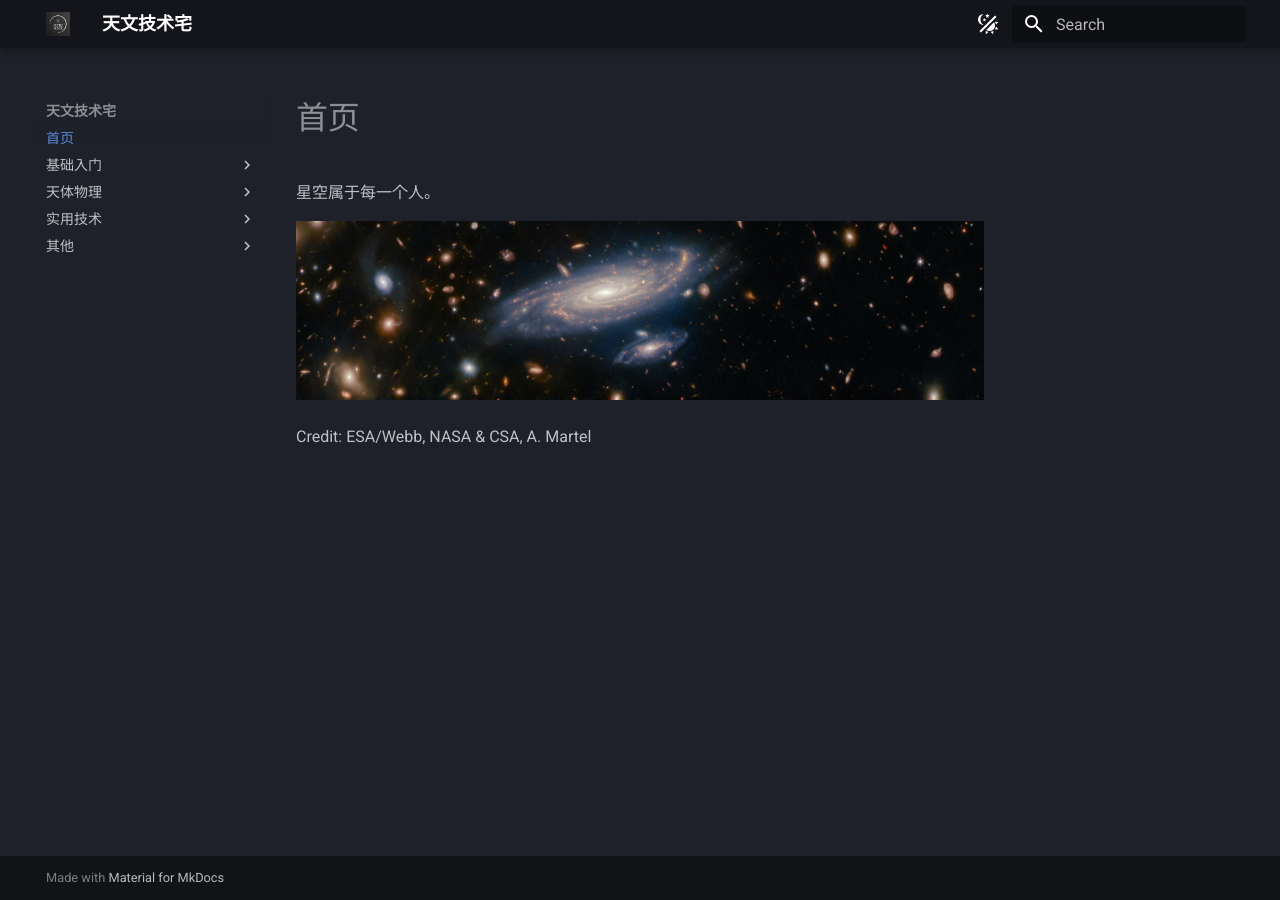
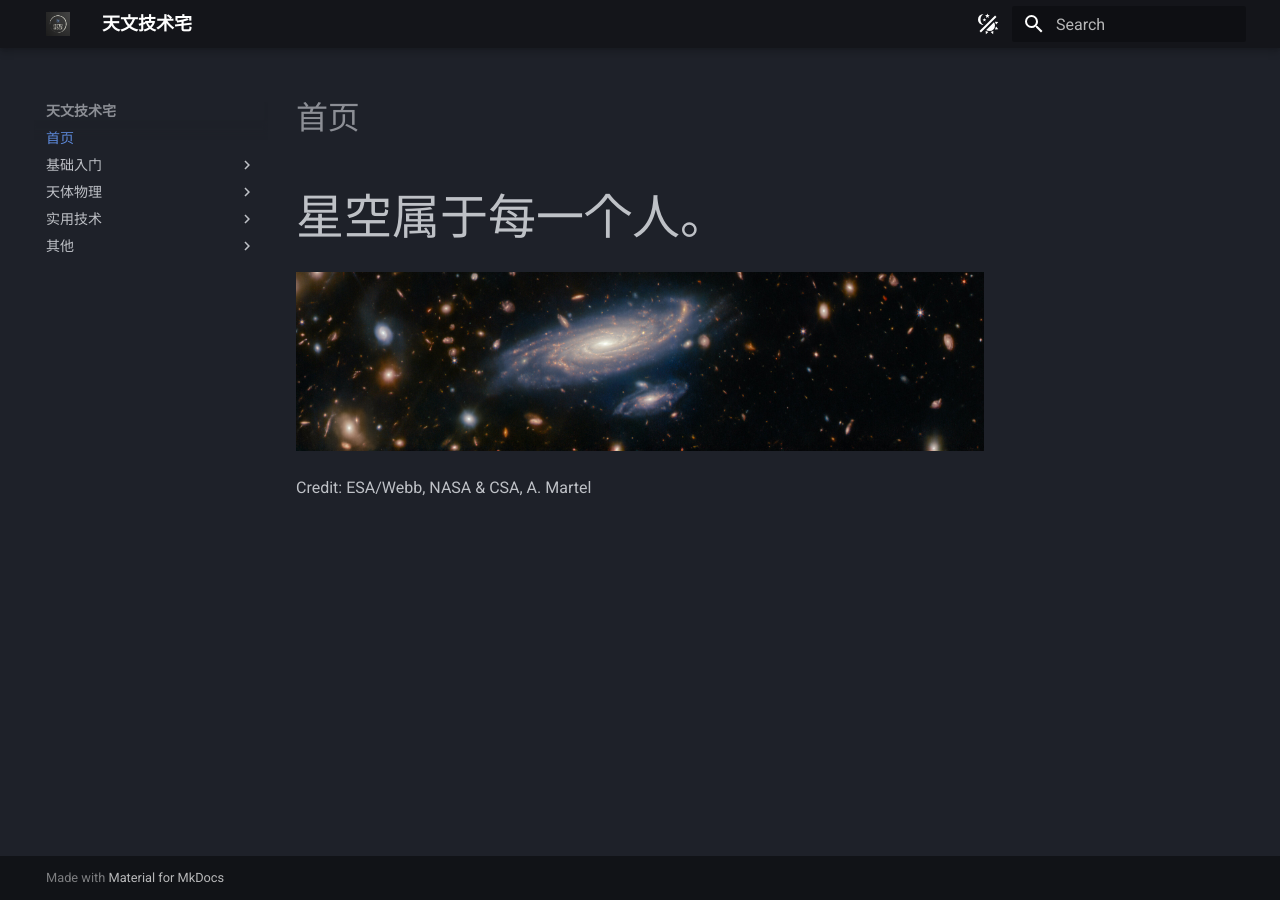
Before and after one commit to Charon-Astro/astrogeeker, an MkDocs documentation site: the page built from docs/index.md, in a window 1280 px wide. Built offline with MkDocs 1.6.1 and Material for MkDocs 9.7.7, drawn with Linux system fonts in a browser that asks for light colours.

Commit message:
Update index.md

```diff
--- a/docs/index.md
+++ b/docs/index.md
@@ -1,4 +1,4 @@
-星空属于每一个人。
+<font face="HEI" size=7>星空属于每一个人。</font>
 
 ![alt 属性文本](assets/images/potm2301a.jpg)
 
```
